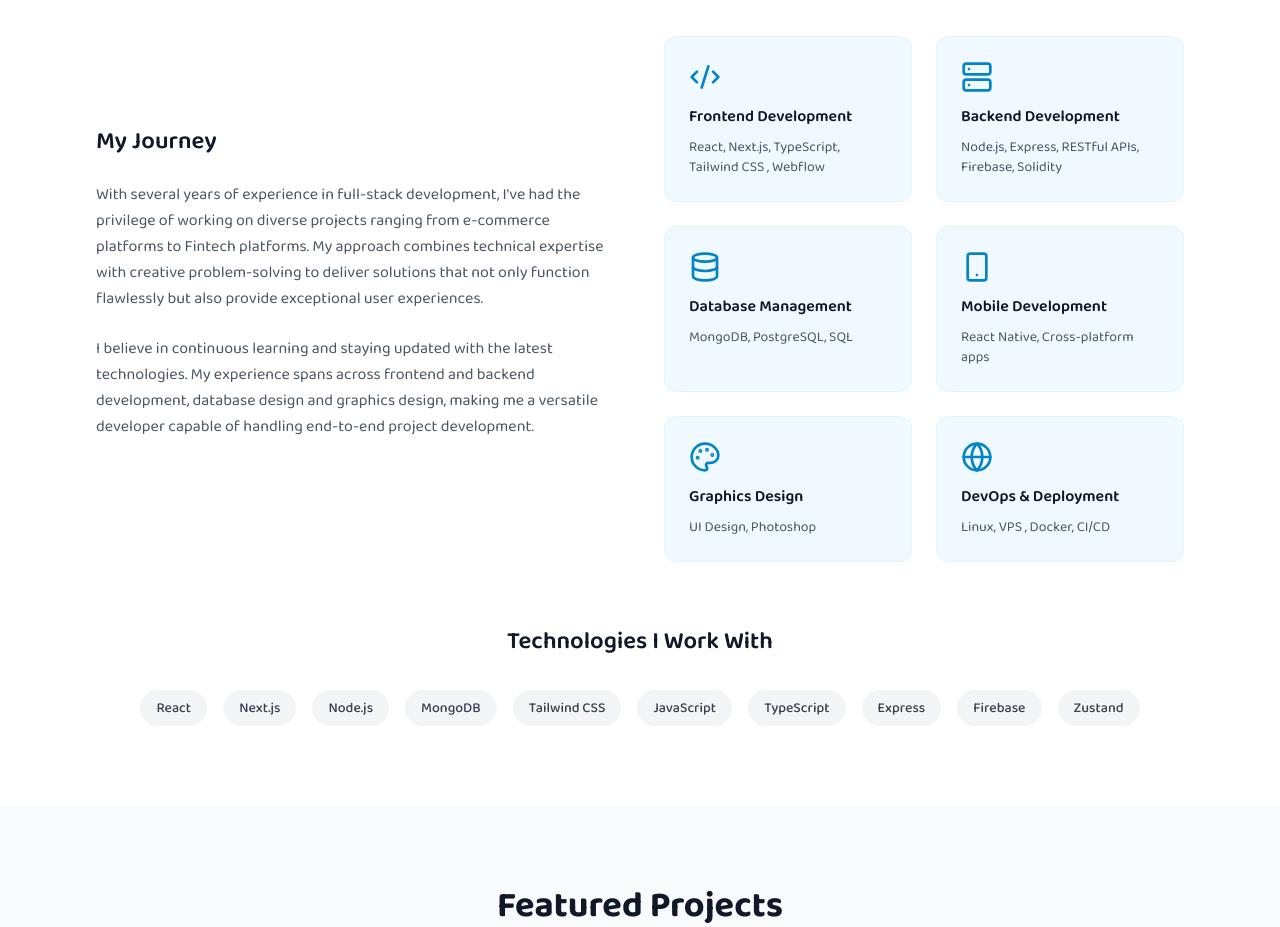
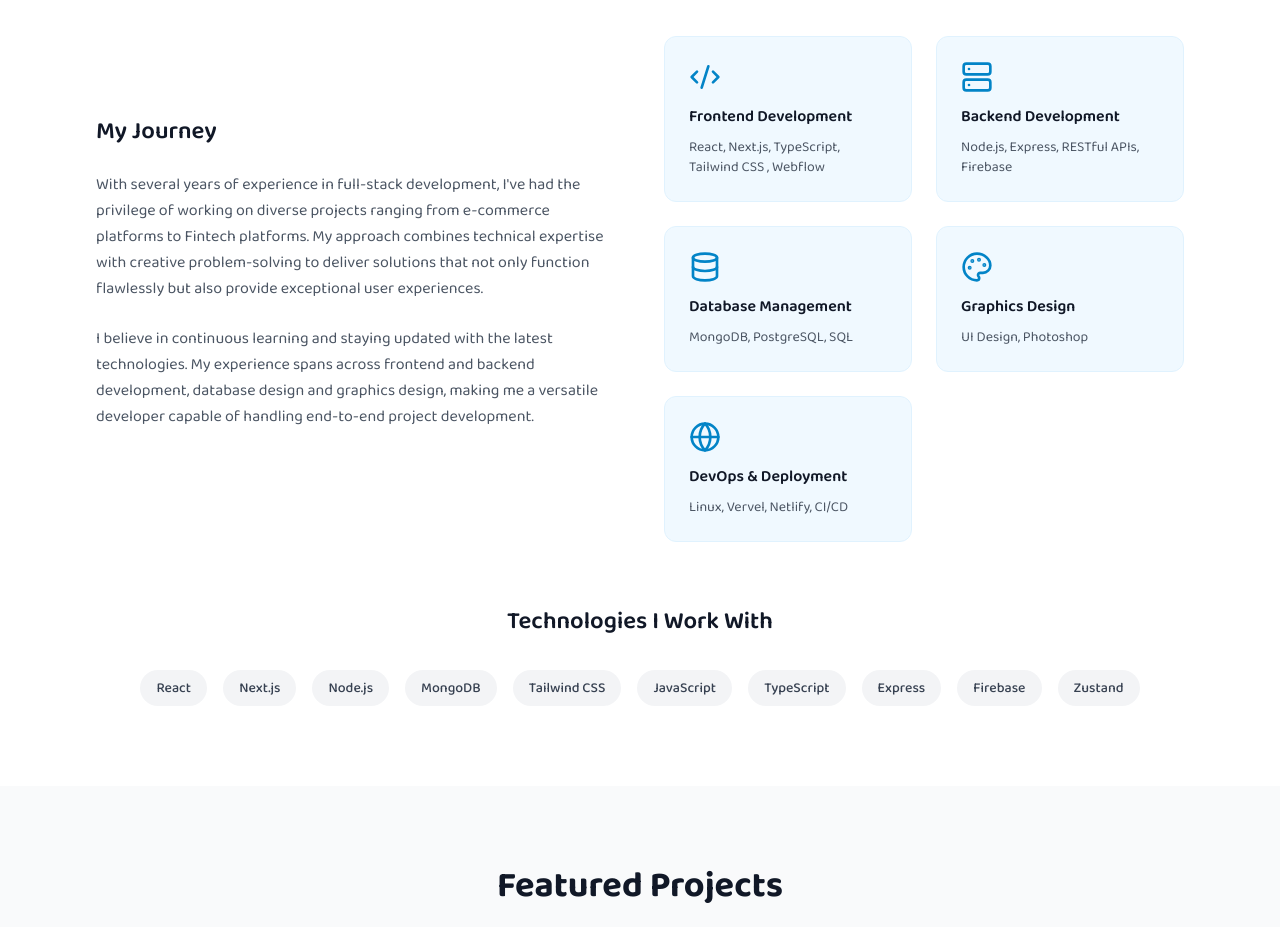
Before and after one commit to gideon211/myporfolio-main, a React (Vite) app: page / in a window 1280 px wide. Shown: the part 860-1787 px from the top of the page. Built offline with nearby package versions, Linux system fonts and the light colour scheme.

Commit message:
skill section

```diff
--- a/src/App.tsx
+++ b/src/App.tsx
@@ -106,17 +106,12 @@ function App() {
     {
       name: "Backend Development",
       icon: Server,
-      description: "Node.js, Express, RESTful APIs, Firebase, Solidity",
+      description: "Node.js, Express, RESTful APIs, Firebase",
     },
     {
       name: "Database Management",
       icon: Database,
       description: "MongoDB, PostgreSQL, SQL",
-    },
-    {
-      name: "Mobile Development",
-      icon: Smartphone,
-      description: "React Native, Cross-platform apps",
     },
     {
       name: "Graphics Design",
@@ -126,7 +121,7 @@ function App() {
     {
       name: "DevOps & Deployment",
       icon: Globe,
-      description: "Linux, VPS , Docker, CI/CD",
+      description: "Linux, Vervel, Netlify, CI/CD",
     },
   ];
 
```
